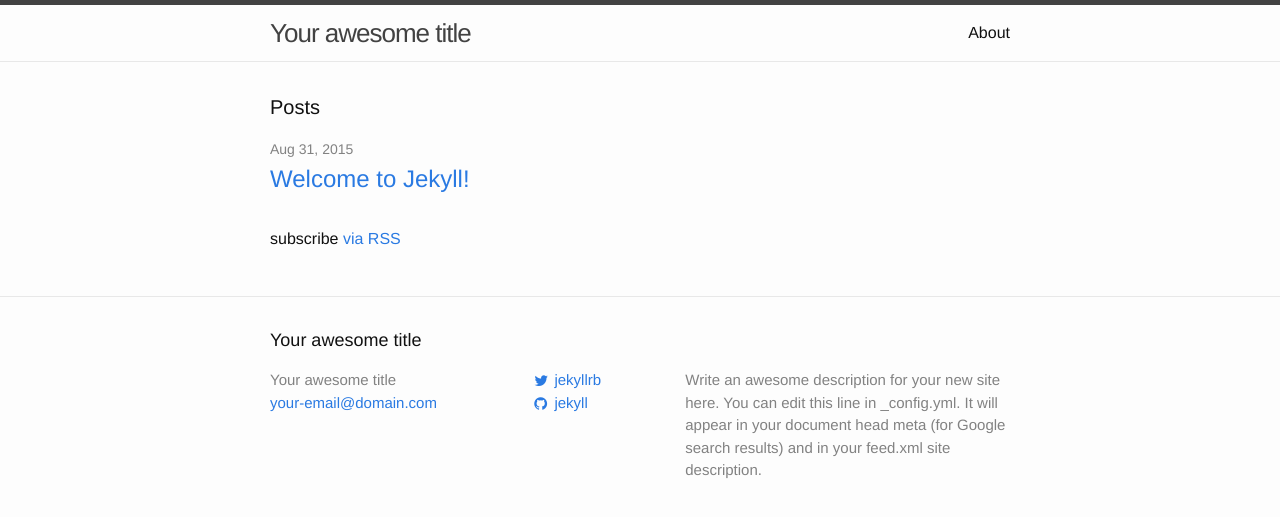
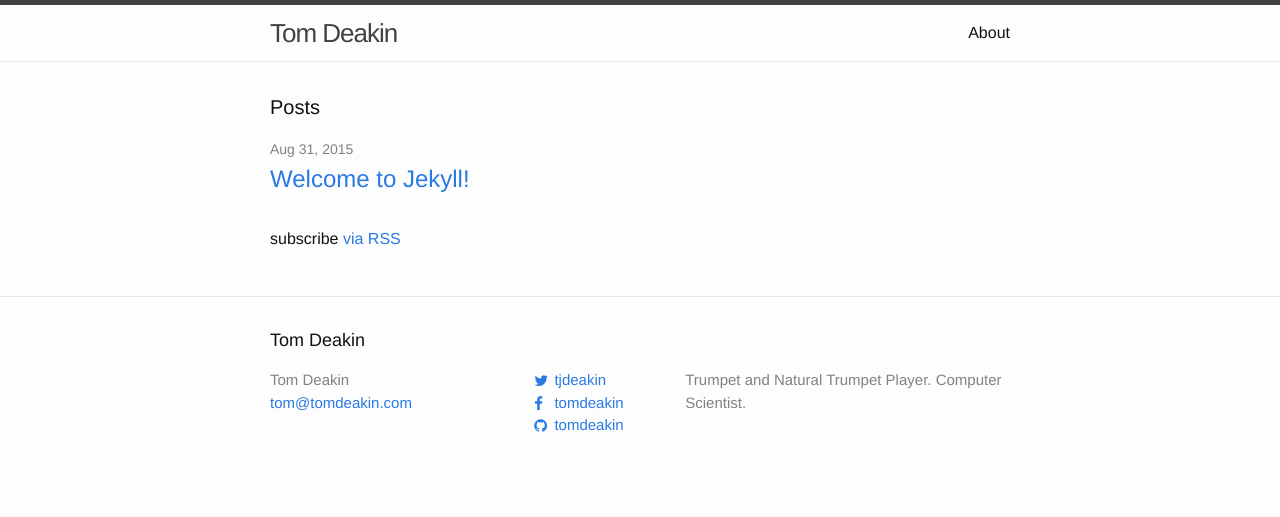
Before and after one commit to tomdeakin/tomdeakin.github.io, a Jekyll site: the page built from index.html, in a window 1280 px wide. Shown: the top 517 px of the page. Built offline with Jekyll 4.4.1, drawn with Linux system fonts in a browser that asks for light colours; nearby versions of some CDN libraries.

Commit message:
Edit the config with some usernames

```diff
--- a/_config.yml
+++ b/_config.yml
@@ -1,14 +1,14 @@
 # Site settings
-title: Your awesome title
-email: your-email@domain.com
+title: Tom Deakin
+email: tom@tomdeakin.com
 description: > # this means to ignore newlines until "baseurl:"
-  Write an awesome description for your new site here. You can edit this
-  line in _config.yml. It will appear in your document head meta (for
-  Google search results) and in your feed.xml site description.
+  Trumpet and Natural Trumpet Player. Computer Scientist.
 baseurl: "" # the subpath of your site, e.g. /blog/
-url: "http://yourdomain.com" # the base hostname & protocol for your site
-twitter_username: jekyllrb
-github_username:  jekyll
+url: "http://www.tomdeakin.com" # the base hostname & protocol for your site
+twitter_username: tjdeakin
+facebook_username: tomdeakin
+github_username:  tomdeakin
 
 # Build settings
 markdown: kramdown
+highlighter: pygments
```
